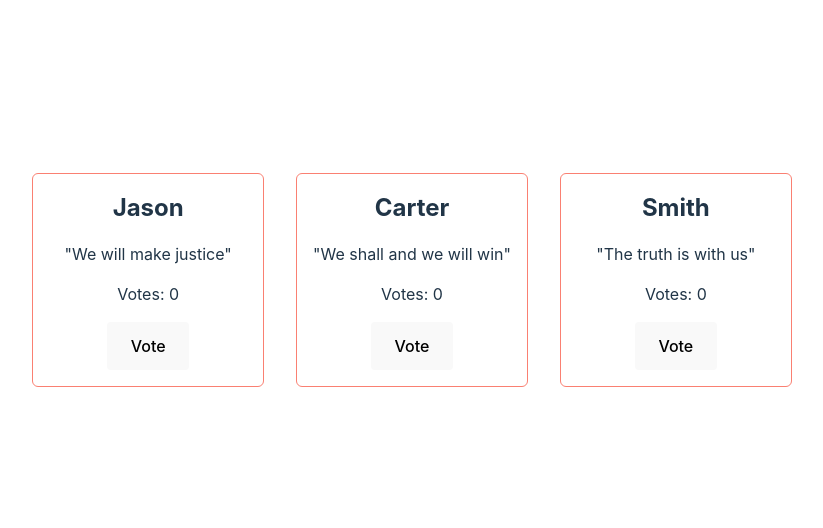
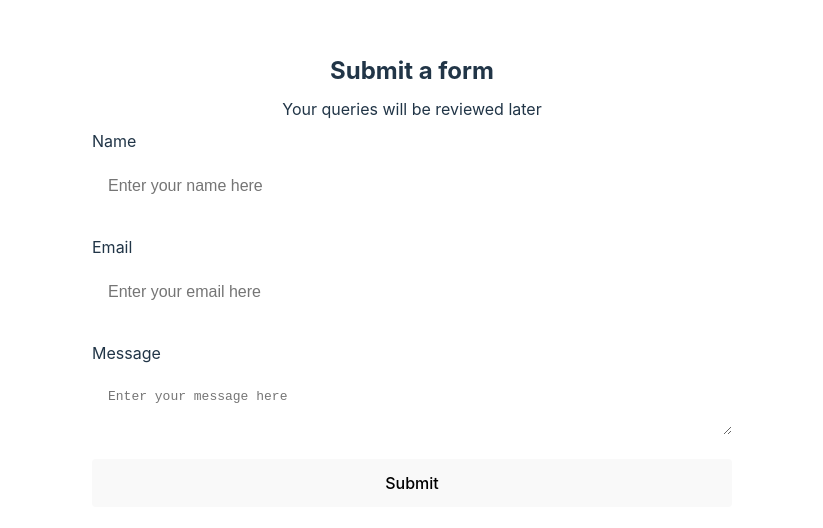
Before and after one commit to psdekate/react-app, a React (Vite) app: page / in a window 1280 px wide. Shown: the part 120-648 px from the top of the page, without its empty margins (228-1051 px from the left). Built offline with nearby package versions, Linux system fonts and the light colour scheme.

Commit message:
form-events

```diff
--- a/src/App.css
+++ b/src/App.css
@@ -9,23 +9,36 @@
   height: 100vh;
 }
 
-.options-grid {
-  display: grid;
-  grid-template-columns: repeat(3, 1fr);
+.form-wrapper {
+  display: flex;
+  flex-direction: column;
   gap: 2rem;
+  width: 50vw;
 }
 
-.option {
-  border: 1px solid salmon;
-  border-radius: 6px;
-  padding: 1rem;
+.title-and-desc {
   display: flex;
-  gap: 1rem;
+  flex-direction: column;
+  gap: 0.5rem;
+  justify-content: center;
   align-items: center;
-  flex-direction: column;
 }
 
-.max {
-  /* background-color: aquamarine; */
-  border: 2px solid rgb(255, 174, 0);
+.form-section {
+  display: flex;
+  flex-direction: column;
+  gap: 0.5rem;
 }
+
+#formField {
+  padding: 1rem;
+  font-size: inherit;
+  border: none;
+}
+
+.form {
+  display: flex;
+  flex-direction: column;
+  gap: 1.5rem;
+  width: 100%;
+}
--- a/src/App.jsx
+++ b/src/App.jsx
@@ -1,61 +1,67 @@
 import "./App.css";
-import { votes } from "./data3";
 import { useState } from "react";
 
-let initialData = [
-  {
-    name: "Jason",
-    description: "We will make justice",
-    votes: 0,
-  },
-  {
-    name: "Carter",
-    description: "We shall and we will win",
-    votes: 0,
-  },
-  {
-    name: "Smith",
-    description: "The truth is with us",
-    votes: 0,
-  },
-];
+function App() {
+  const [name, setName] = useState("");
+  const [email, setEmail] = useState("");
+  const [message, setMessage] = useState("");
+  const [submittedData, setSubmittedData] = useState(null);
 
-function App() {
-  const [vote, setVote] = useState(initialData);
-  const [votedIndex, setVotedIndex] = useState(null);
+  function handleSubmit(e) {
+    e.preventDefault();
 
-  function handleVoteCount(index) {
-    // const updatedData = [...vote];
-    // updatedData[index].votes += 1;
-    // setVote(updatedData);
-    // setVotedIndex(index);
-    setVote((prevData) => {
-      const updatedData = [...prevData];
-      updatedData[index] = { ...updatedData[index], votes: updatedData[index].votes + 1 };
-      return updatedData;
-    });
-    setVotedIndex(index);
+    setSubmittedData({ name, email, message });
+
+    setName = "";
+    setEmail = "";
+    setMessage = "";
   }
-
-  const maxVotes = Math.max(...vote.map((item) => item.votes));
 
   return (
     <>
       <div className="container">
-        <div className="options-grid">
-          {vote.map((item, index) => (
-            <div
-              key={item.name}
-              className={item.votes > 0 && item.votes === maxVotes ? "option max" : "option"}
-            >
-              <h2>{item.name}</h2>
-              <p>"{item.description}"</p>
-              <p>Votes: {item.votes}</p>
-              <button onClick={() => handleVoteCount(index)} disabled={votedIndex === index}>
-                {votedIndex === index ? "Voted" : "Vote"}
-              </button>
-            </div>
-          ))}
+        <div className="form-wrapper">
+          <div className="title-and-desc">
+            <h2>Submit a form</h2>
+            <p>Your queries will be reviewed later</p>
+            <form action="" className="form" onSubmit={handleSubmit}>
+              <div className="form-section">
+                <label htmlFor="formField">Name</label>
+                <input
+                  type="text"
+                  id="formField"
+                  placeholder="Enter your name here"
+                  onChange={(e) => setName(e.target.value)}
+                />
+              </div>
+              <div className="form-section">
+                <label htmlFor="formField">Email</label>
+                <input
+                  type="email"
+                  id="formField"
+                  placeholder="Enter your email here"
+                  onChange={(e) => setEmail(e.target.value)}
+                />
+              </div>
+              <div className="form-section">
+                <label htmlFor="formField">Message</label>
+                <textarea
+                  name=""
+                  id="formField"
+                  placeholder="Enter your message here"
+                  onChange={(e) => setMessage(e.target.value)}
+                ></textarea>
+              </div>
+              <button>Submit</button>
+              {submittedData && (
+                <div>
+                  <h2>Name you entered: {submittedData.name}</h2>
+                  <p>Email you entered: {submittedData.email}</p>
+                  <p>Message you entered: {submittedData.message}</p>
+                </div>
+              )}
+            </form>
+          </div>
         </div>
       </div>
     </>
```
